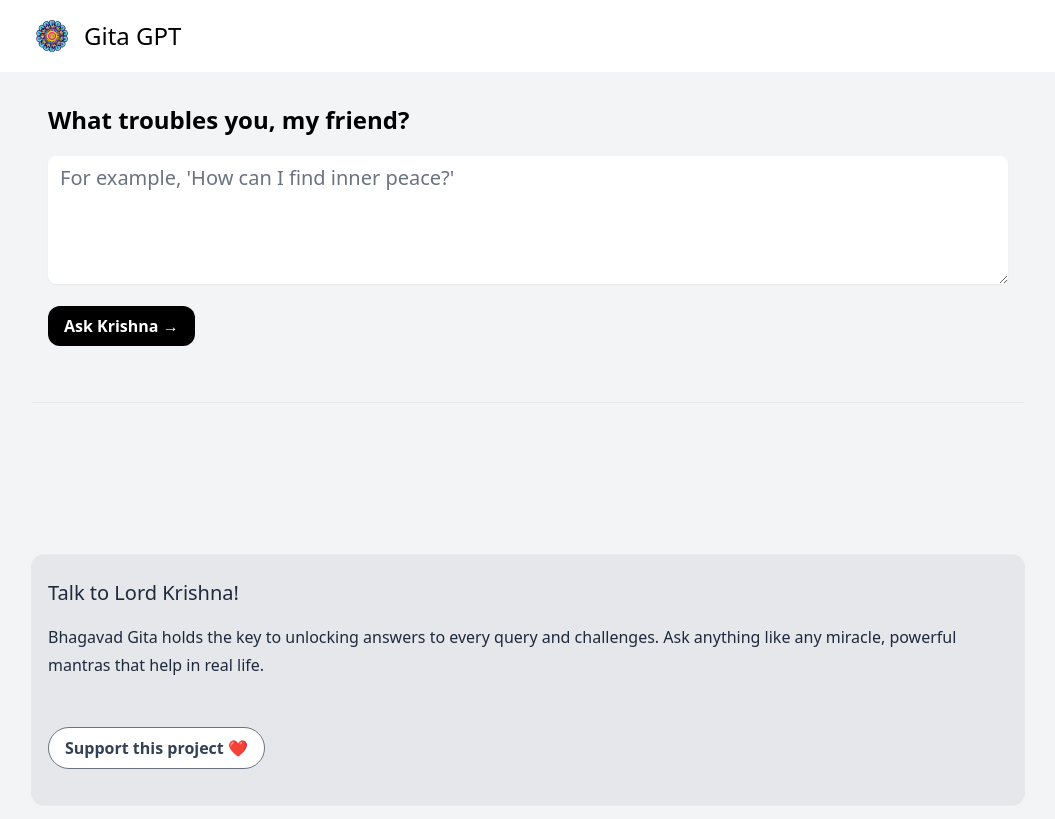
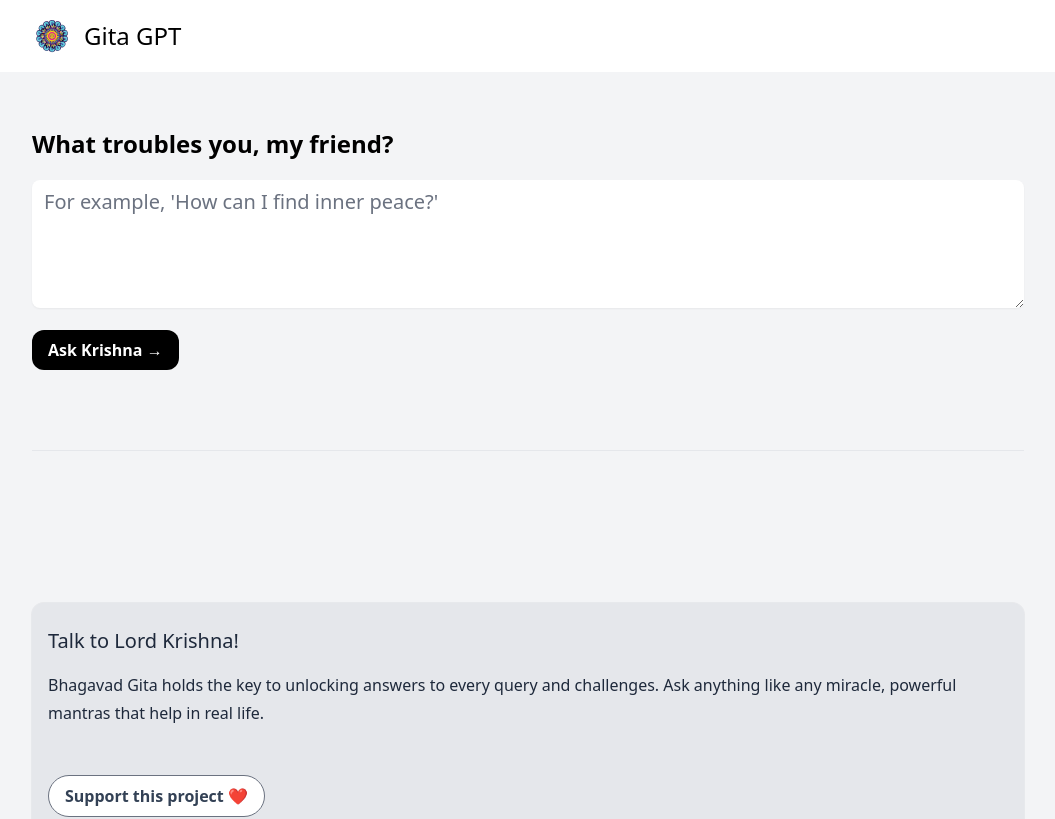
Before and after one commit to vxsahu/gitagpt, a Next.js app: page / in a window 1280 px wide. Shown: the top 819 px of the page, without its empty margins (112-1167 px from the left). Built offline with nearby package versions, Linux system fonts and the light colour scheme.

Commit message:
Update index.tsx

```diff
--- a/pages/index.tsx
+++ b/pages/index.tsx
@@ -100,7 +100,7 @@ const Home: NextPage = () => {
 
       <Header />
       <main className="max-w-5xl innerbox flex flex-1 w-full flex-col p-4">
-        <div className="max-xl w-full p-4">
+        <div className="max-xl w-full my-10">
           <div className="space-x-3">
             <p className="sm:text-2xl text-xl font-bold">
             What troubles you, my friend?</p>
```
